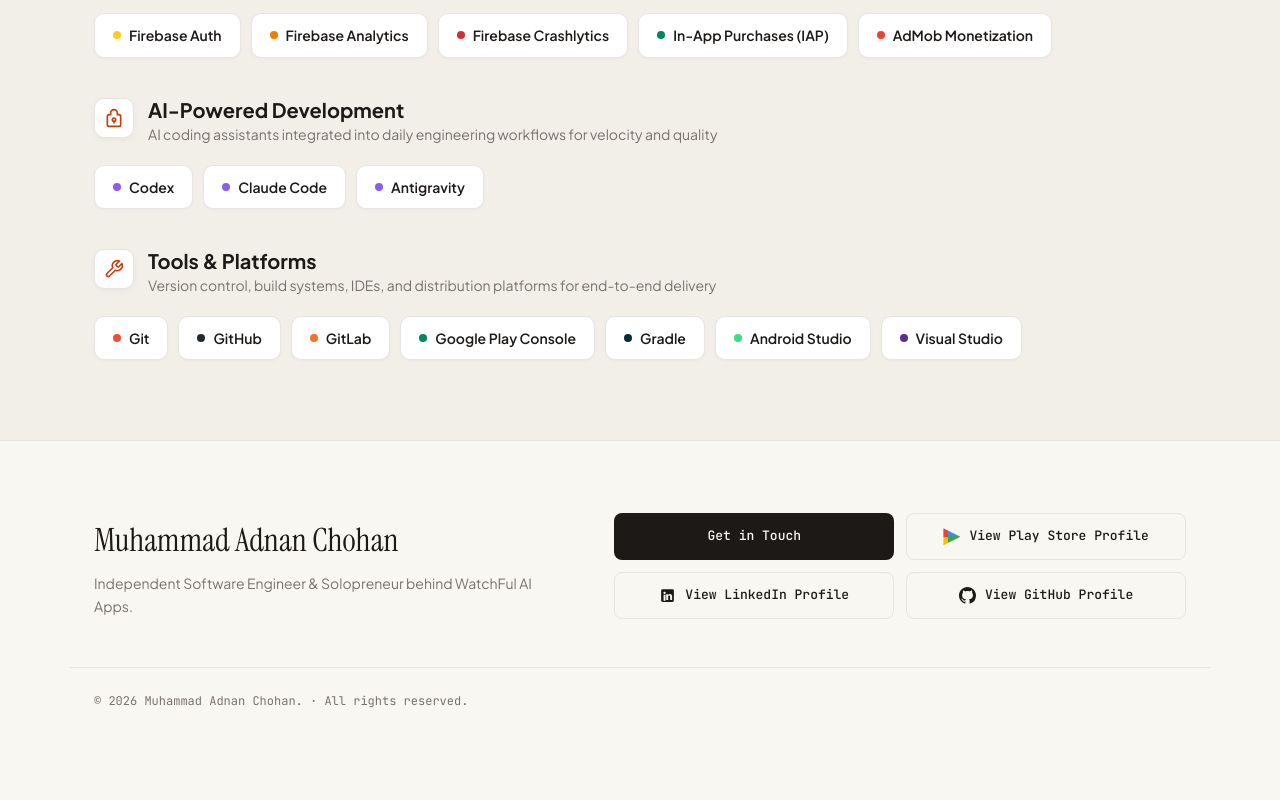
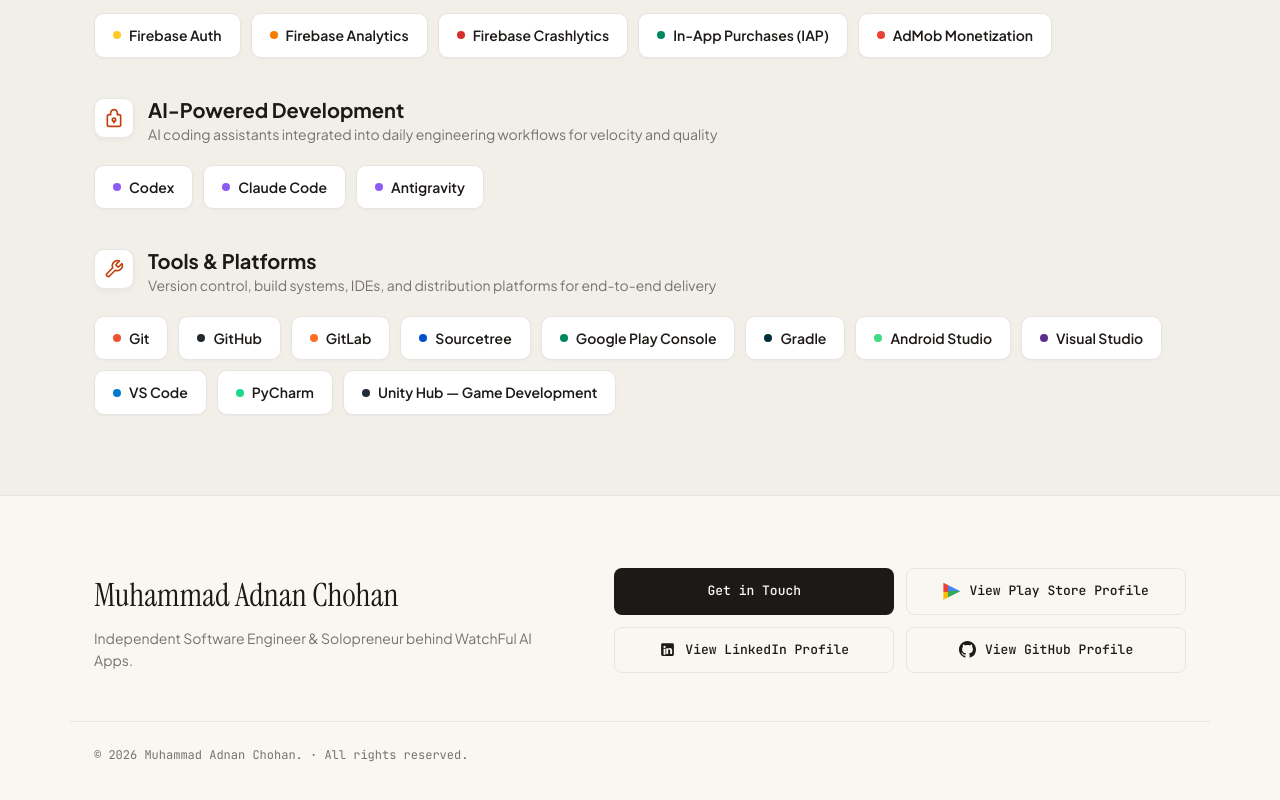
Before and after one commit to adnanchohan/portfolio, a plain HTML site: page index.html in a window 1280 px wide. Shown: the part 3612-4412 px from the top of the page. Before the commit the page ends 4363 px from the top, so only its background shows below. Drawn offline with Linux system fonts and the light colour scheme.

Commit message:
footer fixes

```diff
--- a/index.html
+++ b/index.html
@@ -17,7 +17,7 @@
         href="https://fonts.googleapis.com/css2?family=Instrument+Serif:ital@0;1&family=JetBrains+Mono:wght@400;500;600&family=Plus+Jakarta+Sans:wght@400;500;600;700&display=swap"
         rel="stylesheet">
 
-    <link rel="stylesheet" href="styles.css">
+    <link rel="stylesheet" href="styles.css?v=20260808-2">
 </head>
 
 <body>
@@ -591,6 +591,9 @@
                         <div class="tech-pill" data-tip="Enterprise Git platform — merge request pipelines, code review workflows, and CI/CD integration for client and team-based projects.">
                             <span class="pill-dot pill-dot-gitlab"></span>GitLab
                         </div>
+                        <div class="tech-pill" data-tip="Visual Git client used for repository history, staging, branching, merging, cherry-picking, conflict resolution, and remote management.">
+                            <span class="pill-dot pill-dot-sourcetree"></span>Sourcetree
+                        </div>
                         <div class="tech-pill" data-tip="Full app lifecycle management — release tracks, staged rollouts, policy compliance, pre-launch reports, ANR/crash monitoring, and ASO optimization.">
                             <span class="pill-dot pill-dot-playstore"></span>Google Play Console
                         </div>
@@ -602,6 +605,15 @@
                         </div>
                         <div class="tech-pill" data-tip="Used for C#, C++ projects, and cross-platform desktop tooling — debugging, NuGet package management, and solution-based project organization.">
                             <span class="pill-dot pill-dot-vs"></span>Visual Studio
+                        </div>
+                        <div class="tech-pill" data-tip="Lightweight editor used for web development, Node.js services, scripting, Git workflows, extension-based debugging, and rapid cross-platform development.">
+                            <span class="pill-dot pill-dot-vscode"></span>VS Code
+                        </div>
+                        <div class="tech-pill" data-tip="Python IDE used for automation scripts, backend prototypes, virtual environment management, refactoring, debugging, and test execution.">
+                            <span class="pill-dot pill-dot-pycharm"></span>PyCharm
+                        </div>
+                        <div class="tech-pill" data-tip="Game development launcher used to manage Unity Editor versions, projects, platform modules, templates, and build targets from one workspace.">
+                            <span class="pill-dot pill-dot-unity"></span>Unity Hub — Game Development
                         </div>
                     </div>
                 </div>
@@ -621,12 +633,13 @@
                 <a href="mailto:adnan.chohan104@gmail.com" class="btn-primary">Get in Touch</a>
                 <a href="https://play.google.com/store/apps/dev?id=6586408803908987569" target="_blank"
                     rel="noopener noreferrer" class="btn-secondary footer-platform-button">
-                    <span class="platform-icon play-store-icon" aria-hidden="true"></span>
+                    <span class="platform-icon play-store-icon" aria-hidden="true">▶</span>
                     View Play Store Profile
                 </a>
                 <a href="https://linkedin.com/in/adnanchohan" target="_blank" rel="noopener noreferrer"
                     class="btn-secondary footer-platform-button">
-                    <svg class="platform-icon" viewBox="0 0 24 24" fill="currentColor" aria-hidden="true">
+                    <svg class="platform-icon" width="17" height="17" viewBox="0 0 24 24" fill="currentColor"
+                        aria-hidden="true">
                         <path
                             d="M19 3a2 2 0 0 1 2 2v14a2 2 0 0 1-2 2H5a2 2 0 0 1-2-2V5a2 2 0 0 1 2-2h14m-.5 15.5v-5.3a3.26 3.26 0 0 0-3.26-3.26c-.85 0-1.84.52-2.28 1.3v-1.11h-2.79v8.37h2.79v-4.93c0-.77.62-1.4 1.39-1.4a1.4 1.4 0 0 1 1.4 1.4v4.93h2.75M6.46 10.9v8.37H9.25V10.9H6.46M7.86 6.7a1.63 1.63 0 1 0 0 3.26 1.63 1.63 0 0 0 0-3.26z" />
                     </svg>
@@ -634,7 +647,8 @@
                 </a>
                 <a href="https://github.com/adnanchohan" target="_blank" rel="noopener noreferrer"
                     class="btn-secondary footer-platform-button">
-                    <svg class="platform-icon" viewBox="0 0 24 24" fill="currentColor" aria-hidden="true">
+                    <svg class="platform-icon" width="17" height="17" viewBox="0 0 24 24" fill="currentColor"
+                        aria-hidden="true">
                         <path
                             d="M12 0C5.37 0 0 5.37 0 12c0 5.31 3.435 9.795 8.205 11.385.6.105.825-.255.825-.57 0-.285-.015-1.23-.015-2.235-3.015.555-3.795-.735-4.035-1.41-.135-.345-.72-1.41-1.23-1.695-.42-.225-1.02-.78-.015-.795.945-.015 1.62.87 1.845 1.23 1.08 1.815 2.805 1.305 3.495.99.105-.78.42-1.305.765-1.605-2.67-.3-5.46-1.335-5.46-5.925 0-1.305.465-2.385 1.23-3.225-.12-.3-.54-1.53.12-3.18 0 0 1.005-.315 3.3 1.23.96-.27 1.98-.405 3-.405s2.04.135 3 .405c2.295-1.56 3.3-1.23 3.3-1.23.66 1.65.24 2.88.12 3.18.765.84 1.23 1.905 1.23 3.225 0 4.605-2.805 5.625-5.475 5.925.435.375.81 1.095.81 2.22 0 1.605-.015 2.895-.015 3.3 0 .315.225.69.825.57A12.02 12.02 0 0024 12c0-6.63-5.37-12-12-12z" />
                     </svg>
--- a/styles.css
+++ b/styles.css
@@ -938,10 +938,14 @@
 .pill-dot-git { background-color: #F05032; }
 .pill-dot-github { background-color: #24292E; }
 .pill-dot-gitlab { background-color: #FC6D26; }
+.pill-dot-sourcetree { background-color: #0052CC; }
 .pill-dot-playstore { background-color: #01875F; }
 .pill-dot-gradle { background-color: #02303A; }
 .pill-dot-studio { background-color: #3DDC84; }
 .pill-dot-vs { background-color: #5C2D91; }
+.pill-dot-vscode { background-color: #007ACC; }
+.pill-dot-pycharm { background-color: #21D789; }
+.pill-dot-unity { background-color: #222C37; }
 
 /* Tooltip on Hover */
 .tech-pill::after {
@@ -1112,15 +1116,19 @@
 }
 
 .platform-icon {
-    width: 17px;
-    height: 17px;
+    display: block;
+    width: 17px !important;
+    height: 17px !important;
+    max-width: 17px;
+    max-height: 17px;
     flex: 0 0 17px;
 }
 
 .play-store-icon {
-    display: inline-block;
     background: conic-gradient(from 90deg at 28% 50%, #34A853 0 25%, #FBBC04 0 50%, #EA4335 0 75%, #4285F4 0);
     clip-path: polygon(0 0, 100% 50%, 0 100%);
+    color: transparent;
+    font-size: 0;
 }
 
 .footer-bottom {
```
